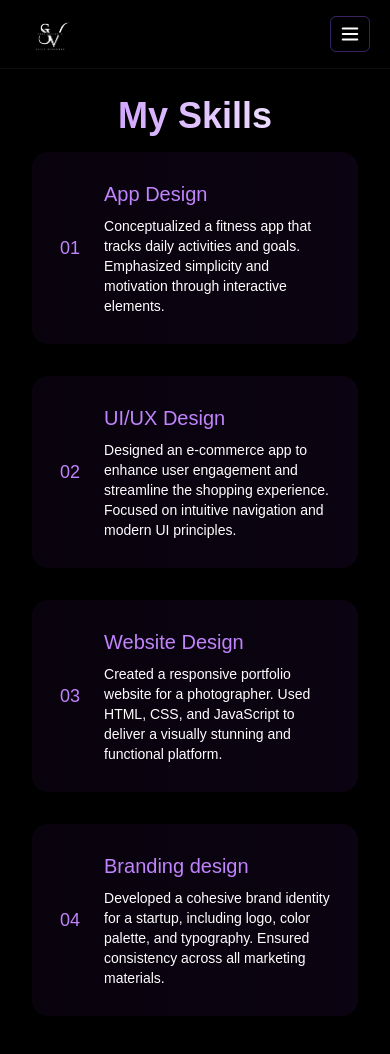
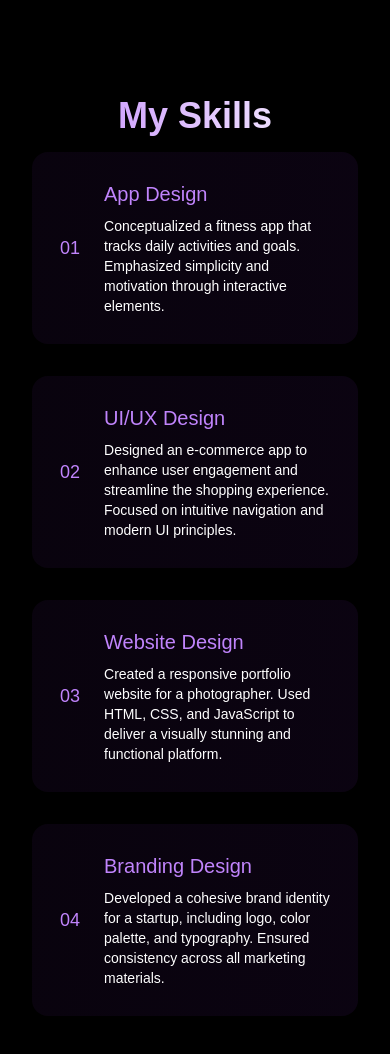
Before and after one commit to ragul66/Valsan-portfolio, a Next.js app: page /Myskills in a window 390 px wide. Shown: the top 1054 px of the page. Built offline with nearby package versions, Linux system fonts and the light colour scheme.

Commit message:
updated the animations and project modals images

```diff
--- a/src/app/Education/page.jsx
+++ b/src/app/Education/page.jsx
@@ -2,6 +2,7 @@
 import React, { useState } from "react";
 import Image from "next/image";
 import designerIllustration from "../../../public/designer_illustration.png";
+import useInView from "../hooks/useInView";
 
 const experience = [
   {
@@ -61,6 +62,8 @@ const TABS = [
 const EducationExperience = () => {
   const [activeTab, setActiveTab] = useState("experience");
   const current = TABS.find((t) => t.id === activeTab);
+  const [headRef, headIn] = useInView();
+  const [cardRef, cardIn] = useInView(0.1);
 
   return (
     <section className="edu-section">
@@ -69,7 +72,7 @@ const EducationExperience = () => {
 
       <div className="edu-container">
         {/* ── Card ── */}
-        <div className="edu-card">
+        <div className={`edu-card anim-scale ${cardIn ? "anim-in" : ""}`} ref={cardRef}>
           {/* Tab Bar */}
           <div className="tab-bar">
             {TABS.map((tab) => (
--- a/src/app/Myskills/page.jsx
+++ b/src/app/Myskills/page.jsx
@@ -1,87 +1,51 @@
+"use client";
 import React from "react";
-import Navbar from "../components/Navbar";
+import useInView from "../hooks/useInView";
 
-const ServiceCard = ({ number, title, description }) => {
-  return (
+const services = [
+  { number: "01", title: "App Design", description: "Conceptualized a fitness app that tracks daily activities and goals. Emphasized simplicity and motivation through interactive elements." },
+  { number: "02", title: "UI/UX Design", description: "Designed an e-commerce app to enhance user engagement and streamline the shopping experience. Focused on intuitive navigation and modern UI principles." },
+  { number: "03", title: "Website Design", description: "Created a responsive portfolio website for a photographer. Used HTML, CSS, and JavaScript to deliver a visually stunning and functional platform." },
+  { number: "04", title: "Branding Design", description: "Developed a cohesive brand identity for a startup, including logo, color palette, and typography. Ensured consistency across all marketing materials." },
+];
+
+const delays = ["delay-100", "delay-200", "delay-300", "delay-400"];
+
+const ServiceCard = ({ number, title, description, delay, inView }) => (
+  <div className={`anim-fade-left ${delay} ${inView ? "anim-in" : ""}`}>
     <div className="group relative overflow-hidden rounded-2xl bg-gradient-to-r from-purple-900/10 to-purple-800/10 p-1 transition-all duration-300 hover:from-purple-900/20 hover:to-purple-800/20">
       <div className="relative flex items-center rounded-xl hover:bg-gradient-to-tr from-purple-400 to-black p-6 lg:p-8 hover:text-white">
-        {/* Number Section */}
-        <span className="text-purple-400  text-lg font-medium flex-shrink-0 pr-6">
-          {number}
-        </span>
-
-        {/* Content Section */}
-        <div className="space-y-2 flex-1 text-white hover:text-white">
-          <h3 className="text-xl lg:text-2xl text-purple-400 font-medium">
-            {title}
-          </h3>
-          <p className="  text-sm md:text-base">{description}</p>
+        <span className="text-purple-400 text-lg font-medium flex-shrink-0 pr-6">{number}</span>
+        <div className="space-y-2 flex-1 text-white">
+          <h3 className="text-xl lg:text-2xl text-purple-400 font-medium">{title}</h3>
+          <p className="text-sm md:text-base">{description}</p>
         </div>
-
-        {/* Arrow Section */}
         <div className="hidden md:flex items-center justify-center">
-          <svg
-            className="w-6 h-6 text-purple-400 transform group-hover:translate-x-1 transition-transform duration-300"
-            fill="none"
-            stroke="currentColor"
-            viewBox="0 0 24 24"
-          >
-            <path
-              strokeLinecap="round"
-              strokeLinejoin="round"
-              strokeWidth={2}
-              d="M17 8l4 4m0 0l-4 4m4-4H3"
-            />
+          <svg className="w-6 h-6 text-purple-400 transform group-hover:translate-x-1 transition-transform duration-300" fill="none" stroke="currentColor" viewBox="0 0 24 24">
+            <path strokeLinecap="round" strokeLinejoin="round" strokeWidth={2} d="M17 8l4 4m0 0l-4 4m4-4H3" />
           </svg>
         </div>
       </div>
     </div>
-  );
-};
+  </div>
+);
 
 const Services = () => {
-  const services = [
-    {
-      number: "01",
-      title: "App Design",
-      description:
-        "Conceptualized a fitness app that tracks daily activities and goals. Emphasized simplicity and motivation through interactive elements.",
-    },
-    {
-      number: "02",
-      title: "UI/UX Design",
-      description:
-        "Designed an e-commerce app to enhance user engagement and streamline the shopping experience. Focused on intuitive navigation and modern UI principles.",
-    },
-    {
-      number: "03",
-      title: "Website Design",
-      description:
-        "Created a responsive portfolio website for a photographer. Used HTML, CSS, and JavaScript to deliver a visually stunning and functional platform.",
-    },
-    {
-      number: "04",
-      title: "Branding design",
-      description:
-        "Developed a cohesive brand identity for a startup, including logo, color palette, and typography. Ensured consistency across all marketing materials.",
-    },
-  ];
+  const [titleRef, titleIn] = useInView();
+  const [listRef, listIn] = useInView(0.05);
 
   return (
-    <main className="min-h-screen bg-black ">
-      <Navbar />
-      <div className=" px-4 py-24 lg:py-32">
-        <h2 className="text-4xl lg:text-5xl font-bold text-center animate-fadeleft  bg-gradient-to-r from-purple-400 to-white bg-clip-text text-transparent">
+    <main className="min-h-screen bg-black">
+      <div className="px-4 py-24 lg:py-32">
+        <h2
+          ref={titleRef}
+          className={`text-4xl lg:text-5xl font-bold text-center bg-gradient-to-r from-purple-400 to-white bg-clip-text text-transparent anim-fade-down ${titleIn ? "anim-in" : ""}`}
+        >
           My Skills
         </h2>
-        <div className="grid gap-8 lg:gap-10 max-w-5xl mx-auto  p-4 lg:p-8 rounded-2xl animate-fadeup">
-          {services.map((service) => (
-            <ServiceCard
-              key={service.number}
-              number={service.number}
-              title={service.title}
-              description={service.description}
-            />
+        <div ref={listRef} className="grid gap-8 lg:gap-10 max-w-5xl mx-auto p-4 lg:p-8 rounded-2xl">
+          {services.map((s, i) => (
+            <ServiceCard key={s.number} {...s} delay={delays[i]} inView={listIn} />
           ))}
         </div>
       </div>
--- a/src/app/Mytools/page.jsx
+++ b/src/app/Mytools/page.jsx
@@ -1,46 +1,54 @@
+"use client";
 import React from "react";
-import Navbar from "../components/Navbar";
 import Image from "next/image";
+import useInView from "../hooks/useInView";
 
-// Importing tool icons
-import FigmaIcon from "../../../public/mytools/figma.png";
-import PhotoshopIcon from "../../../public/mytools/photoshop.png";
-import Adobexd from "../../../public/mytools/adobexd.png";
-import AdobeIndesign from "../../../public/mytools/adobeindesign.png";
+import FigmaIcon      from "../../../public/mytools/figma.png";
+import PhotoshopIcon  from "../../../public/mytools/photoshop.png";
+import Adobexd        from "../../../public/mytools/adobexd.png";
+import AdobeIndesign  from "../../../public/mytools/adobeindesign.png";
 import IllustratorIcon from "../../../public/mytools/illustrator.png";
 
+const tools = [
+  { id: 1, name: "Figma",          icon: FigmaIcon },
+  { id: 2, name: "Photoshop",      icon: PhotoshopIcon },
+  { id: 3, name: "Adobe XD",       icon: Adobexd },
+  { id: 4, name: "Adobe InDesign", icon: AdobeIndesign },
+  { id: 5, name: "Illustrator",    icon: IllustratorIcon },
+];
+
+const delays = ["delay-100", "delay-200", "delay-300", "delay-400", "delay-500"];
+
 const MyTools = () => {
-  const tools = [
-    { id: 1, name: "Figma", icon: FigmaIcon },
-    { id: 2, name: "Photoshop", icon: PhotoshopIcon },
-    { id: 3, name: "Adobe XD", icon: Adobexd },
-    { id: 4, name: "Adobe InDesign", icon: AdobeIndesign },
-    { id: 5, name: "Illustrator", icon: IllustratorIcon },
-  ];
+  const [titleRef, titleIn] = useInView();
+  const [gridRef, gridIn]   = useInView(0.1);
 
   return (
-    <div className="bg-black  text-white">
-      <Navbar />
-      <main className="pt-24 pb-8 px-4 md:px-8">
+    <div className="bg-black text-white">
+      <main className="pt-16 pb-16 px-4 md:px-8">
         <div className="max-w-6xl mx-auto">
-          <h2 className="text-center text-xl md:text-2xl font-bold text-violet-400  mb-8">
+          <h2
+            ref={titleRef}
+            className={`text-center text-xl md:text-2xl font-bold text-violet-400 mb-12 anim-fade-down ${titleIn ? "anim-in" : ""}`}
+          >
             My Tools
           </h2>
-          <div className="grid grid-cols-2 sm:grid-cols-3 md:grid-cols-5 gap-8">
-            {tools.map((tool) => (
+
+          <div ref={gridRef} className="grid grid-cols-2 sm:grid-cols-3 md:grid-cols-5 gap-10">
+            {tools.map((tool, i) => (
               <div
                 key={tool.id}
-                className="flex flex-col items-center text-center"
+                className={`flex flex-col items-center text-center anim-scale ${delays[i]} ${gridIn ? "anim-in" : ""}`}
               >
-                <div className="relative w-20 h-20 md:w-36 md:h-36  mb-4 cursor-pointer">
+                <div className="relative w-20 h-20 md:w-28 md:h-28 mb-4 cursor-pointer">
                   <Image
                     src={tool.icon}
                     alt={tool.name}
-                    layout="fill"
-                    className="object-contain transition-transform duration-300 hover:scale-110"
+                    fill
+                    className="object-contain transition-transform duration-300 hover:scale-110 hover:drop-shadow-[0_0_12px_rgba(168,85,247,0.7)]"
                   />
                 </div>
-                <p className="text-sm sm:text-base">{tool.name}</p>
+                <p className="text-sm sm:text-base font-medium">{tool.name}</p>
               </div>
             ))}
           </div>
--- a/src/app/Myworks/page.jsx
+++ b/src/app/Myworks/page.jsx
@@ -3,6 +3,7 @@ import React, { useState } from "react";
 import Image from "next/image";
 import { Eye } from "lucide-react";
 import ProjectModal from "../components/ProjectModal";
+import useInView from "../hooks/useInView";
 
 // Images
 import teaimage1    from "../../../public/myprojects/teaimage1.png";
@@ -270,6 +271,7 @@ const WorkCard = ({ project, index, total, onView }) => {
 
 const RecentWorks = () => {
   const [activeProject, setActiveProject] = useState(null);
+  const [titleRef, titleIn] = useInView();
 
   return (
     <div
@@ -283,6 +285,8 @@ const RecentWorks = () => {
         {/* Section heading */}
         <div style={{ textAlign: "center", marginBottom: "80px" }}>
           <p
+            ref={titleRef}
+            className={`anim-fade-down ${titleIn ? "anim-in" : ""}`}
             style={{
               fontSize: "13px",
               fontWeight: 700,
--- a/src/app/globals.css
+++ b/src/app/globals.css
@@ -19,3 +19,43 @@ body {
   background: var(--background);
   font-family: Arial, Helvetica, sans-serif;
 }
+
+/* ── Scroll-reveal animation utilities ── */
+.anim-fade-up {
+  opacity: 0;
+  transform: translateY(40px);
+  transition: opacity 0.7s ease, transform 0.7s ease;
+}
+.anim-fade-down {
+  opacity: 0;
+  transform: translateY(-40px);
+  transition: opacity 0.7s ease, transform 0.7s ease;
+}
+.anim-fade-left {
+  opacity: 0;
+  transform: translateX(-50px);
+  transition: opacity 0.7s ease, transform 0.7s ease;
+}
+.anim-fade-right {
+  opacity: 0;
+  transform: translateX(50px);
+  transition: opacity 0.7s ease, transform 0.7s ease;
+}
+.anim-scale {
+  opacity: 0;
+  transform: scale(0.88);
+  transition: opacity 0.6s ease, transform 0.6s ease;
+}
+.anim-in {
+  opacity: 1 !important;
+  transform: none !important;
+}
+
+/* Stagger delays */
+.delay-100 { transition-delay: 0.1s; }
+.delay-200 { transition-delay: 0.2s; }
+.delay-300 { transition-delay: 0.3s; }
+.delay-400 { transition-delay: 0.4s; }
+.delay-500 { transition-delay: 0.5s; }
+.delay-600 { transition-delay: 0.6s; }
+.delay-700 { transition-delay: 0.7s; }
--- a/src/app/home/Header.jsx
+++ b/src/app/home/Header.jsx
@@ -2,6 +2,7 @@
 import React, { useState, useEffect } from "react";
 import Image from "next/image";
 import image from "../../../public/aboutimagebg.png";
+// import image from "../../../public/aboutimage.jpg"
 
 const ROTATING_WORDS = ["Visual", "Web", "UX"];
 
--- /dev/null
+++ b/src/app/hooks/useInView.js
@@ -0,0 +1,31 @@
+"use client";
+import { useEffect, useRef, useState } from "react";
+
+/**
+ * Returns [ref, isInView].
+ * Once the element enters the viewport it stays "in view" (no re-trigger).
+ * @param {number} threshold - 0–1, how much of the element must be visible
+ * @param {string} rootMargin - e.g. "0px 0px -80px 0px"
+ */
+export default function useInView(threshold = 0.15, rootMargin = "0px 0px -60px 0px") {
+  const ref = useRef(null);
+  const [inView, setInView] = useState(false);
+
+  useEffect(() => {
+    const el = ref.current;
+    if (!el) return;
+    const observer = new IntersectionObserver(
+      ([entry]) => {
+        if (entry.isIntersecting) {
+          setInView(true);
+          observer.disconnect();
+        }
+      },
+      { threshold, rootMargin }
+    );
+    observer.observe(el);
+    return () => observer.disconnect();
+  }, [threshold, rootMargin]);
+
+  return [ref, inView];
+}
--- a/src/app/layout.js
+++ b/src/app/layout.js
@@ -8,7 +8,15 @@ export const metadata = {
 export default function RootLayout({ children }) {
   return (
     <html lang="en">
-      <body>{children}</body>
+      <body style={{ animation: "pageLoad 0.6s ease both" }}>
+        {children}
+        <style>{`
+          @keyframes pageLoad {
+            from { opacity: 0; transform: translateY(10px); }
+            to   { opacity: 1; transform: translateY(0); }
+          }
+        `}</style>
+      </body>
     </html>
   );
 }
```
Also changed, not shown: src/app/components/Footer.jsx (+7 -4 lines), 1 other file (tests, documents, lock files or other folders).
